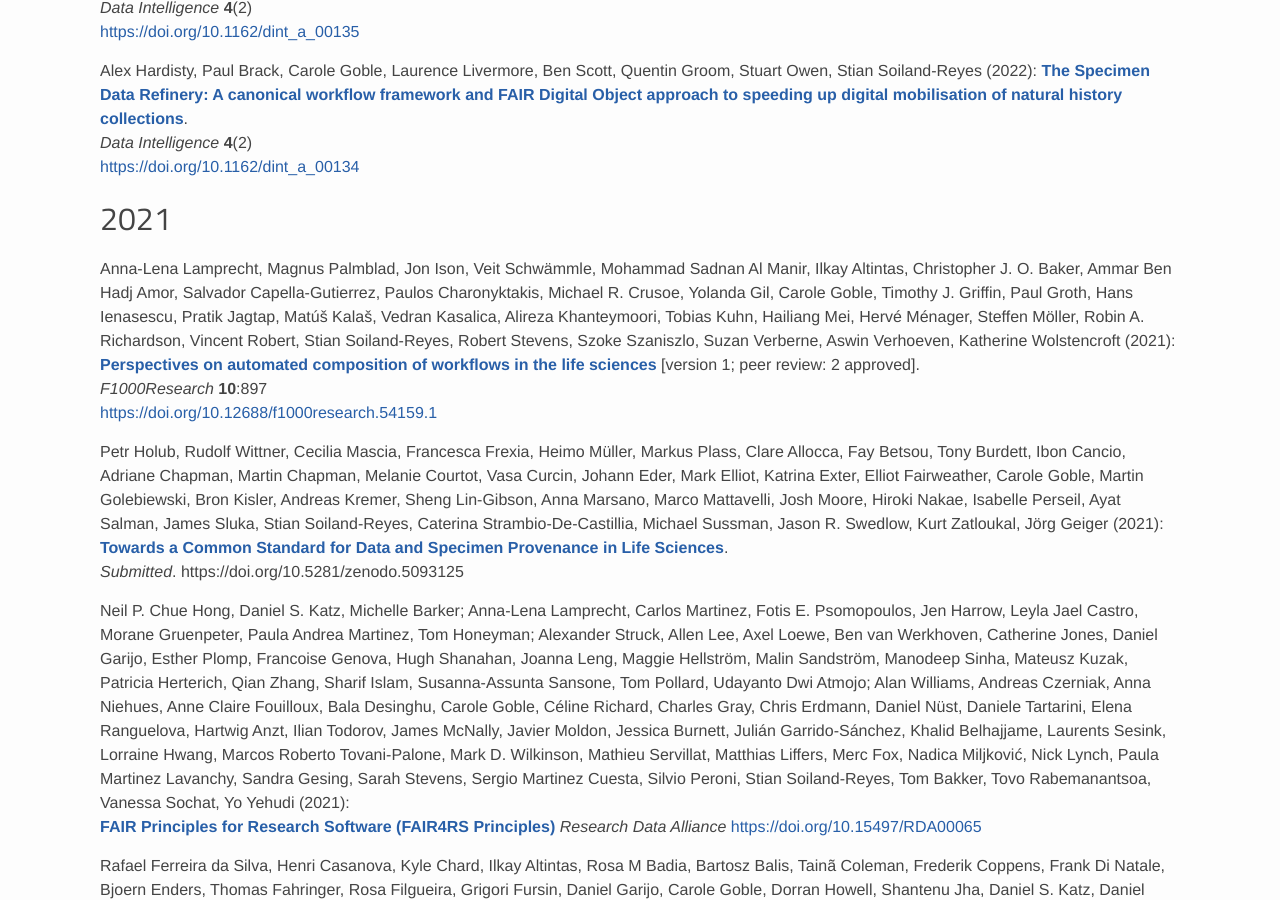
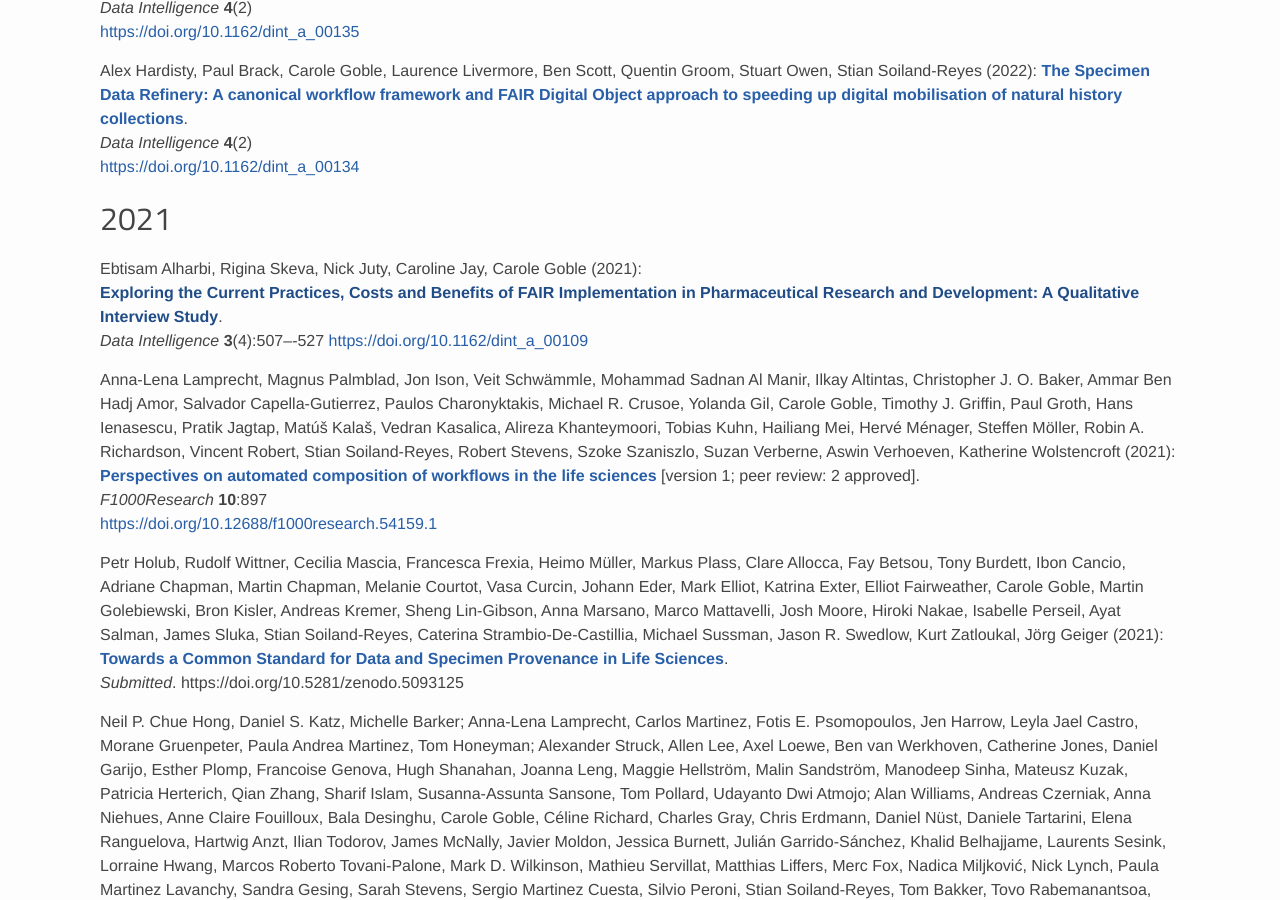
Before and after one commit to eScienceLab/eScienceLab.github.io, a Jekyll site: the page built from publications/index.md, in a window 1280 px wide and 900 px high, scrolled down 1015 px. Built offline with Jekyll 4.4.1, drawn with Linux system fonts in a browser that asks for light colours; comment, search, counter and statistics services are not loaded.

Commit message:
Ebitsam's paper

```diff
--- a/publications/index.md
+++ b/publications/index.md
@@ -70,6 +70,11 @@ _Data Intelligence_ **4**(2)
 <https://doi.org/10.1162/dint_a_00134>
 
 ## 2021
+
+Ebtisam Alharbi, Rigina Skeva, Nick Juty, Caroline Jay, Carole Goble (2021):
+[**Exploring the Current Practices, Costs and Benefits of FAIR Implementation in Pharmaceutical Research and Development: A Qualitative Interview Study**]().
+_Data Intelligence_ **3**(4):507–-527
+<https://doi.org/10.1162/dint_a_00109>
 
 Anna-Lena Lamprecht, Magnus Palmblad, Jon Ison, Veit Schwämmle,
 Mohammad Sadnan Al Manir, Ilkay Altintas, Christopher J. O. Baker, Ammar Ben Hadj Amor, Salvador Capella-Gutierrez,
```
